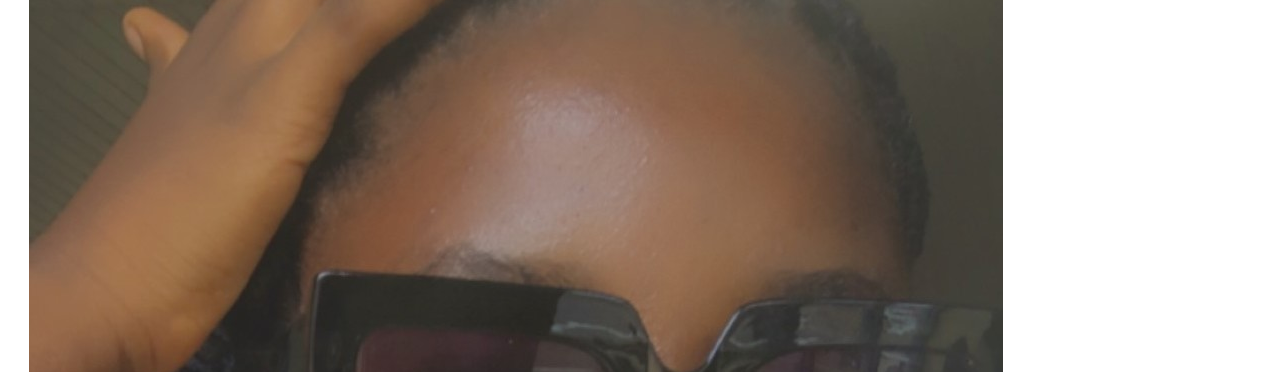
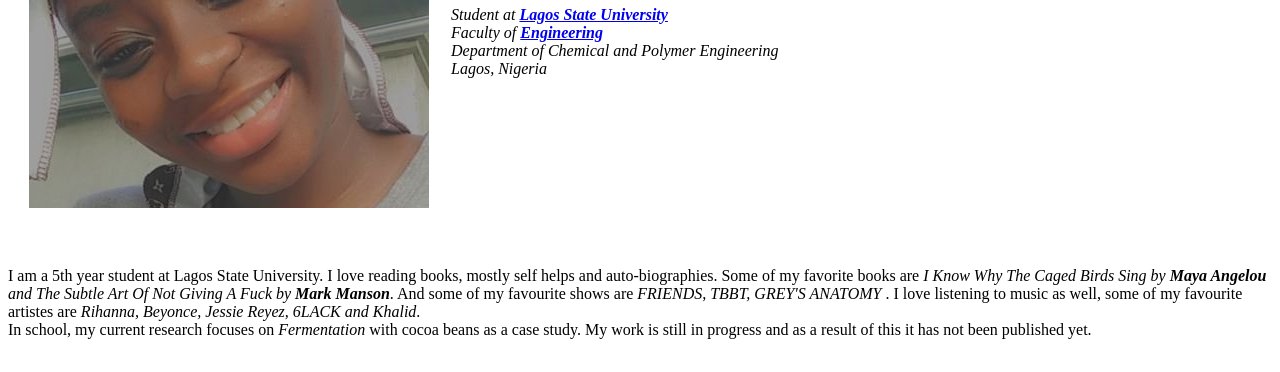
Before and after one commit to thegiftsimeon/cv, a plain HTML site: page index.html in a window 1280 px wide. Shown: the part 221-593 px from the top of the page. Drawn offline with Linux system fonts and the light colour scheme.

Commit message:
Add files via upload

```diff
--- a/index.html
+++ b/index.html
@@ -7,7 +7,7 @@
     <body>
         <table cellspacing = "20">
             <tr>
-         <td>  <img src = "IMG_5402.JPG"> </td>
+         <td>  <img src = "IMG_20200729_203847.jpg"> </td>
          <td> <br>
             <h1> Gift Simeon </h1>
             <p><em>Student at <strong> <a href = "https://www.Lasu.edu.ng" >Lagos State University </strong> </a>
```
Also changed, not shown: IMG_20200729_203847.jpg (added).
